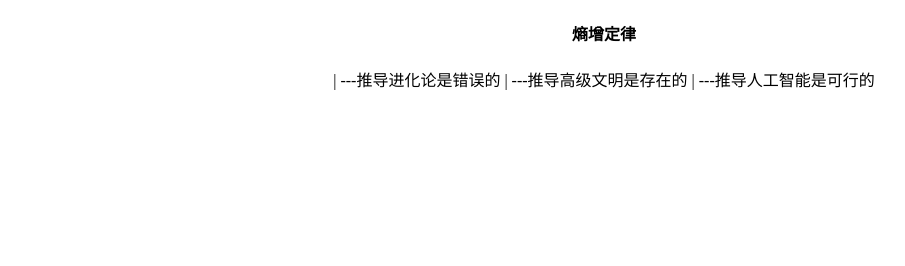
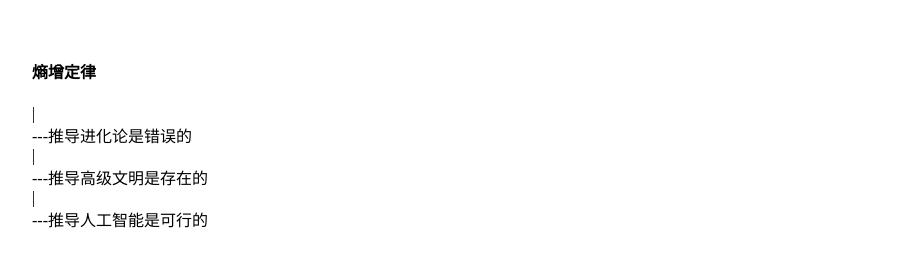
Before and after one commit to atjaa/atjaa.github.io, a plain HTML site: page index.html in a window 1280 px wide. Shown: the whole page, without its empty margins (36-941 px from the left). Drawn offline with Linux system fonts and the light colour scheme.

Commit message:
markdown语法调整

```diff
--- a/index.html
+++ b/index.html
@@ -13,8 +13,7 @@
 <body>
 <style>
 </style>
-<center>
-<div id="content"></div>
+<div id="content" style="padding-top: 30px; padding-left: 60px; padding-right: 60px;"></div>
   <script src="./scripts/marked.min.js"></script>
   <script src="./scripts/jquery-3.6.1.min.js"></script>
   <script>
@@ -22,7 +21,6 @@
       document.getElementById('content').innerHTML = marked.parse(data);
     }});
   </script>
-</center>
 </body>
 
 </html>
```
Also changed, not shown: index.txt.
